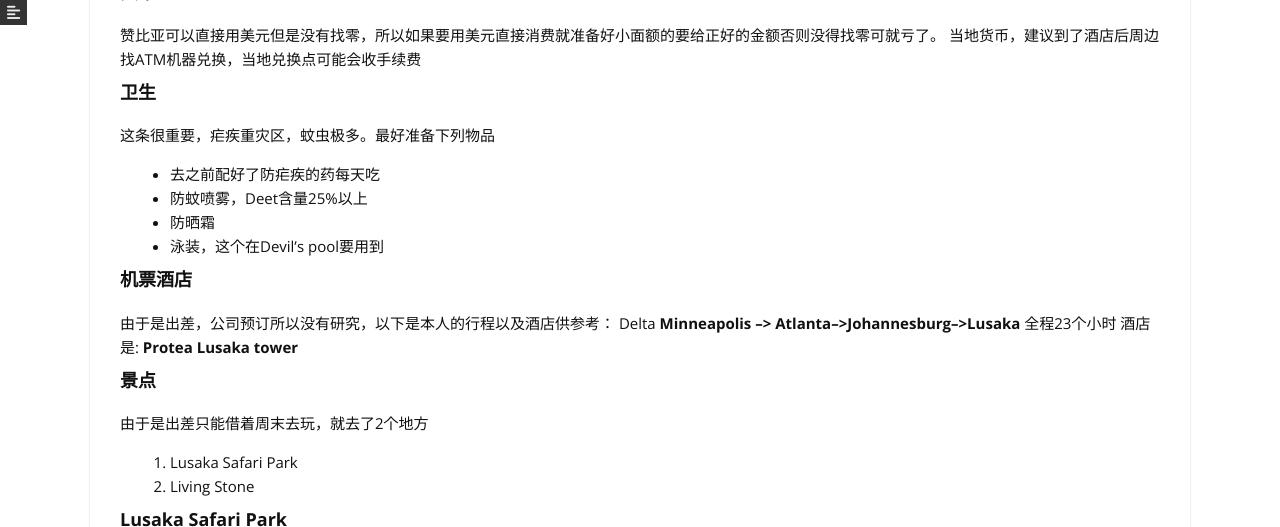
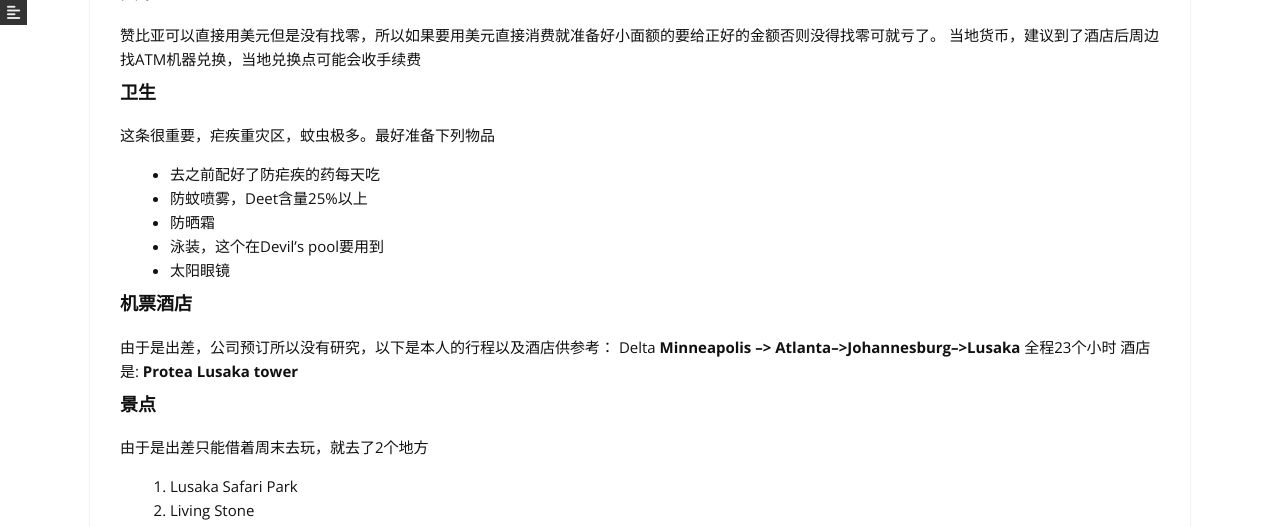
Before and after one commit to pankane/pankane.github.io, a Jekyll site: the page built from _posts/2016-12-14-Amazing Zambia.markdown, in a window 1280 px wide and 900 px high, scrolled down 1179 px, cut to the strip 0-527 px from the top of the window. Built offline with Jekyll 4.4.1, drawn with Linux system fonts in a browser that asks for light colours; nearby versions of some CDN libraries.

Commit message:
update format

```diff
--- a/_posts/2016-12-14-Amazing Zambia.markdown
+++ b/_posts/2016-12-14-Amazing Zambia.markdown
@@ -32,6 +32,7 @@ permalink: /zambia/
 +  防蚊喷雾，Deet含量25%以上
 +  防晒霜
 +  泳装，这个在Devil's pool要用到
++  太阳眼镜
 
 ### 机票酒店
 
@@ -46,7 +47,7 @@ Delta **Minneapolis --> Atlanta-->Johannesburg-->Lusaka** 全程23个小时
 2. Living Stone
 
 ### Lusaka Safari Park
-同事介绍的，包含车费中饭以及几个固定项目一共85刀。不过说实话一般般，动物也就是熙熙攘攘，风景也一般。唯一的亮点就是Cheetah walk以及和狮子合影，放到朋友圈绝对的当日最佳。:sunglasses: 你可以牵着猎豹散步，还可以和没有任何限制的狮子合影，如果狮子想和你玩玩，恭喜你可以得到非洲勋章，抓痕一枚！
+同事介绍的，包含车费中饭以及几个固定项目一共85刀。不过说实话一般般，动物也就是熙熙攘攘，风景也一般。唯一的亮点就是Cheetah walk以及和狮子合影，放到朋友圈绝对的当日最佳。:sunglasses:  你可以牵着猎豹散步，还可以和没有任何限制的狮子合影，如果狮子想和你玩玩，恭喜你可以得到非洲勋章，抓痕一枚！
 Cheetah walk 25刀和狮子合影15刀。
 这就是载着我们在公园观光的车，不会有狮子跳上来吧 ！！！<br>
 ![](http://oia60e120.bkt.clouddn.com/PHJ_1599.jpg)
```
